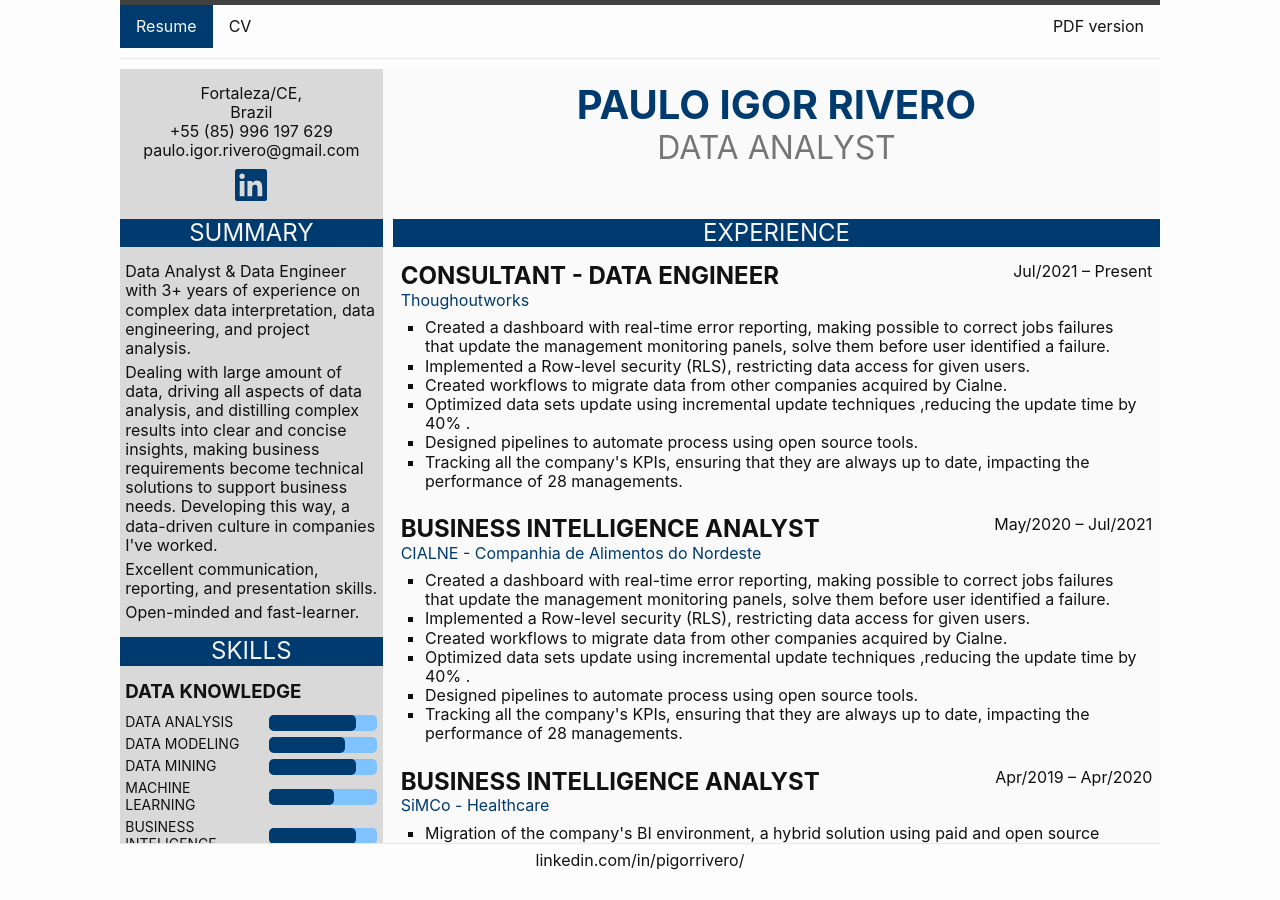
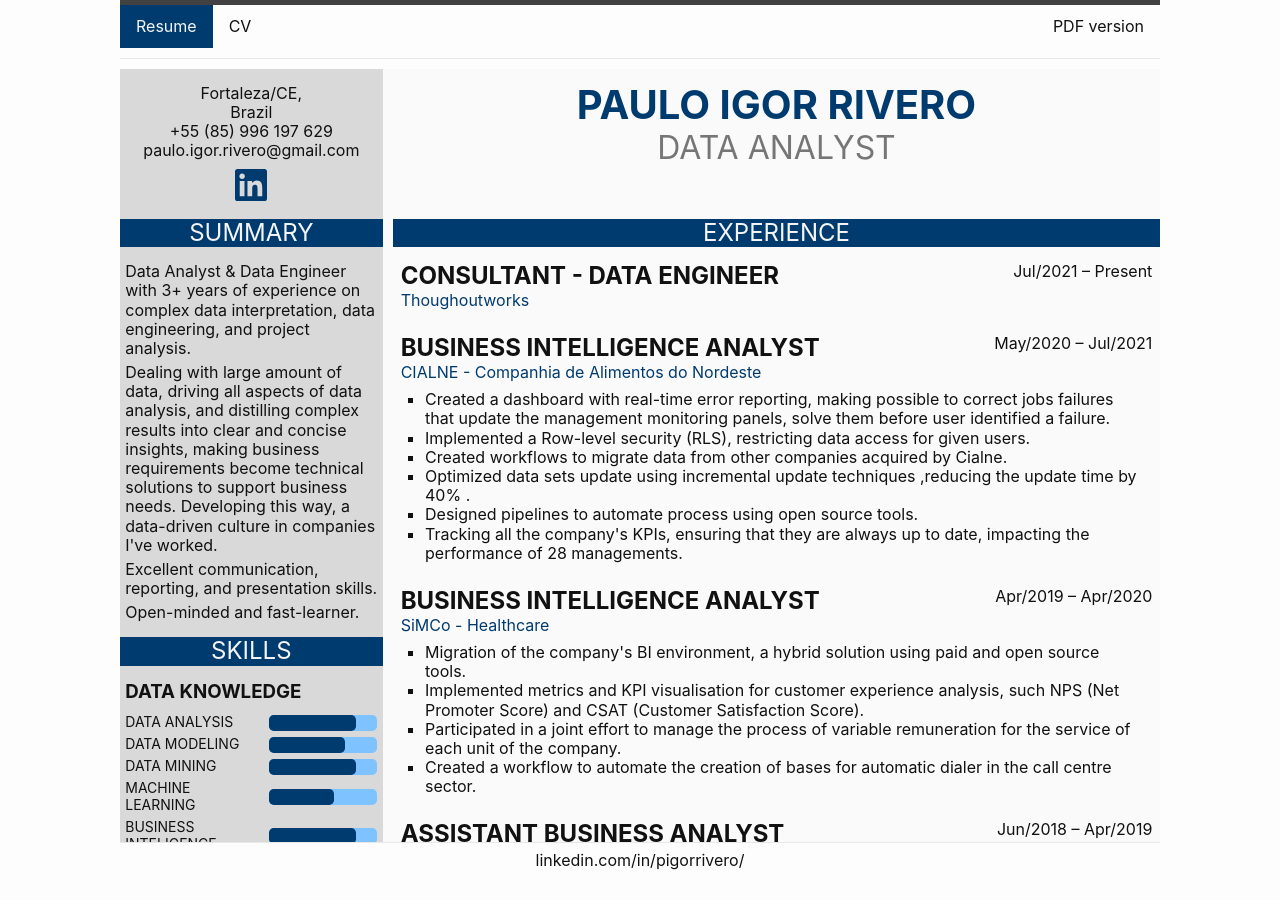
Before and after one commit to IgorRivero/igorrivero.github.io, a Jekyll site: the page built from index.md, in a window 1280 px wide and 900 px high. Built offline with Jekyll 4.4.1, drawn with Linux system fonts in a browser that asks for light colours.

Commit message:
refresh new job

```diff
--- a/_data/experience.json
+++ b/_data/experience.json
@@ -5,11 +5,7 @@
             "company": "Thoughoutworks",
             "period": "Jul/2021 – Present",
             "achievements": [
-                "Created a dashboard with real-time error reporting, making possible to correct jobs failures that update the management monitoring panels, solve them before user identified a failure.",                "Implemented a Row-level security (RLS), restricting data access for given users.",
-                "Created workflows to migrate data from other companies acquired by Cialne.",
-                "Optimized data sets update using incremental update techniques ,reducing the update time by 40% .",
-                "Designed pipelines to automate process using open source tools.",
-                "Tracking all the company's KPIs, ensuring that they are always up to date, impacting the performance of 28 managements."
+
             ]
         },
         {
```
